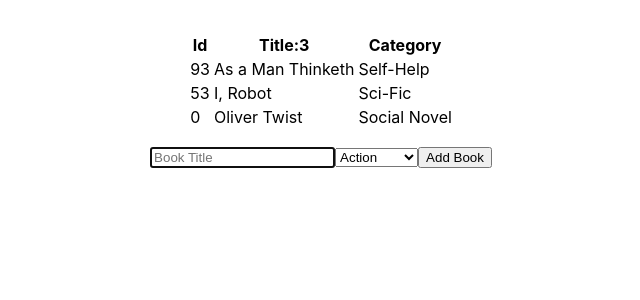
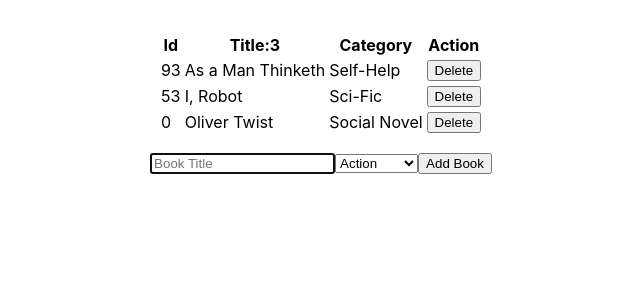
Before and after one commit to temesghentekeste/react-redux-magic-books, a React (Create React App) app: page / in a window 1280 px wide. Shown: the top 300 px of the page, without its empty margins (319-959 px from the left). Built offline with nearby package versions, Linux system fonts and the light colour scheme.

Commit message:
Implement handleRemoveBook method

```diff
--- a/src/actions/index.js
+++ b/src/actions/index.js
@@ -8,7 +8,10 @@ export const createBook = (book) => {
   };
 };
 
-export const deleteBook = (book) => ({
-  type: DELETE_BOOK,
-  payload: book,
-});
+export const deleteBook = (book) => {
+  console.log('Action dispatched: index action');
+  return {
+    type: DELETE_BOOK,
+    payload: book,
+  };
+};
--- a/src/components/Book.js
+++ b/src/components/Book.js
@@ -1,15 +1,24 @@
 import PropTypes from 'prop-types';
 
-const Book = ({ book: { id, title, category } }) => (
+const Book = ({ book, handleRemoveBook }) => {
+  const { id, title, category } = book;
+  return (
     <tr>
       <td>{id}</td>
       <td>{title}</td>
       <td>{category}</td>
+      <td>
+        <button type="submit" onClick={() => handleRemoveBook(book)}>
+          Delete
+        </button>
+      </td>
     </tr>
   );
+};
 
 Book.propTypes = {
   book: PropTypes.instanceOf(Object).isRequired,
+  handleRemoveBook: PropTypes.func.isRequired,
 };
 
 export default Book;
--- a/src/containers/BooksList.js
+++ b/src/containers/BooksList.js
@@ -1,10 +1,15 @@
+/* eslint-disable arrow-body-style */
 import PropTypes from 'prop-types';
 import { connect } from 'react-redux';
 import Book from '../components/Book';
+import { deleteBook } from '../actions';
 import './BookList.css';
 
-const BooksList = ({ books }) => {
-  console.log(books);
+const BooksList = ({ books, deleteBook }) => {
+  const handleRemoveBook = (book) => {
+    console.log('clicked');
+    deleteBook(book);
+  };
   return (
     <div className="bookList">
       <table>
@@ -16,11 +21,16 @@ const BooksList = ({ books }) => {
               {books.length}
             </th>
             <th>Category</th>
+            <th>Action</th>
           </tr>
         </thead>
         <tbody>
           {books.map((book) => (
-            <Book book={book} key={book.id} />
+            <Book
+              book={book}
+              key={book.id}
+              handleRemoveBook={handleRemoveBook}
+            />
           ))}
         </tbody>
       </table>
@@ -32,8 +42,17 @@ const mapStateToProps = (state) => ({
   books: state.books,
 });
 
+const mapDispatchToProps = (dispatch) => {
+  return {
+    deleteBook: (book) => {
+      dispatch(deleteBook(book));
+    },
+  };
+};
+
 BooksList.propTypes = {
   books: PropTypes.instanceOf(Array).isRequired,
+  deleteBook: PropTypes.func.isRequired,
 };
 
-export default connect(mapStateToProps, null)(BooksList);
+export default connect(mapStateToProps, mapDispatchToProps)(BooksList);
--- a/src/reducers/books.js
+++ b/src/reducers/books.js
@@ -4,13 +4,15 @@ import { CREATE_BOOK, DELETE_BOOK } from '../actions/actionTypes';
 const initialState = [];
 
 const bookReducer = (state = initialState, action) => {
-  console.log(action);
   switch (action.type) {
     case CREATE_BOOK:
+      console.log('Reducer adding...');
       return [...state, action.payload];
 
     case DELETE_BOOK:
-      return state.books.filter((book) => book.id !== action.payload.book);
+      console.log('Dispatched');
+      console.log(action.payload);
+      return state.filter((book) => book.id !== action.payload.id);
 
     default:
       return state;
```
Lines whose indentation alone changed are shown as unchanged.
